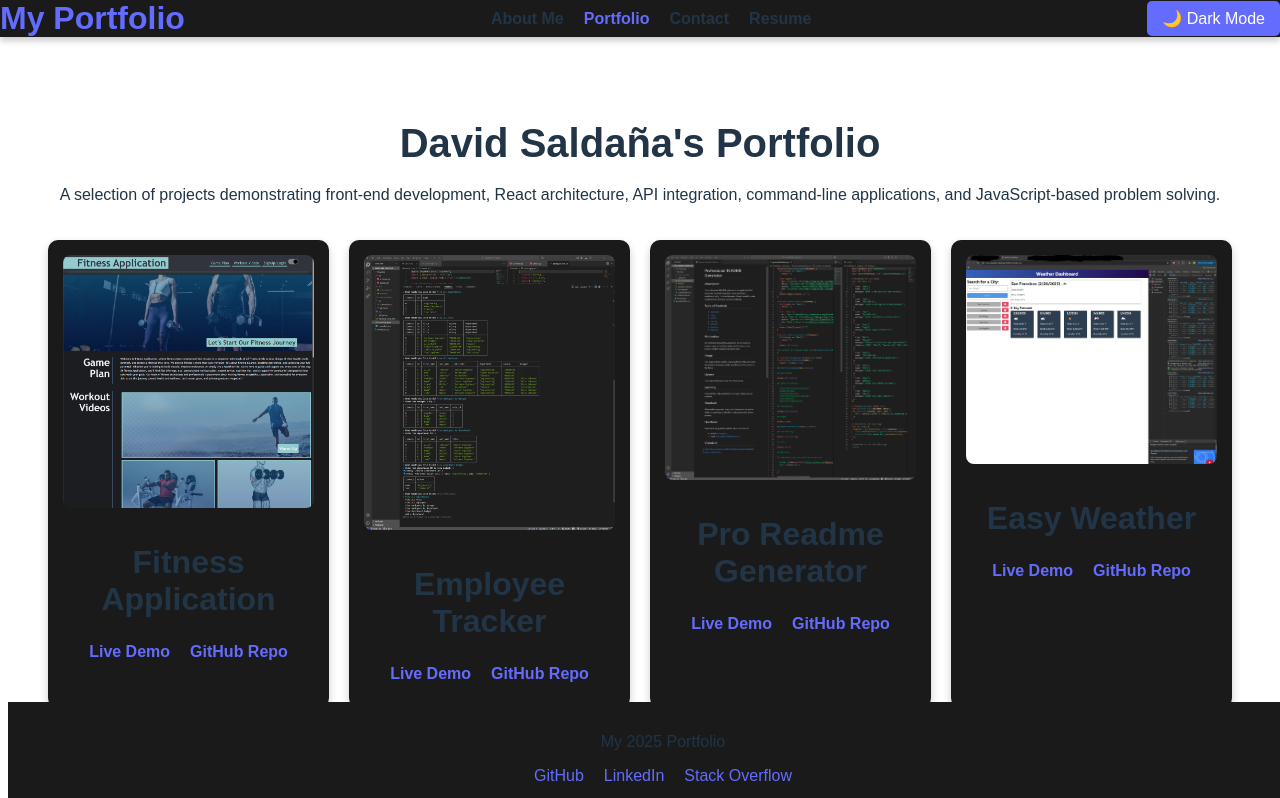
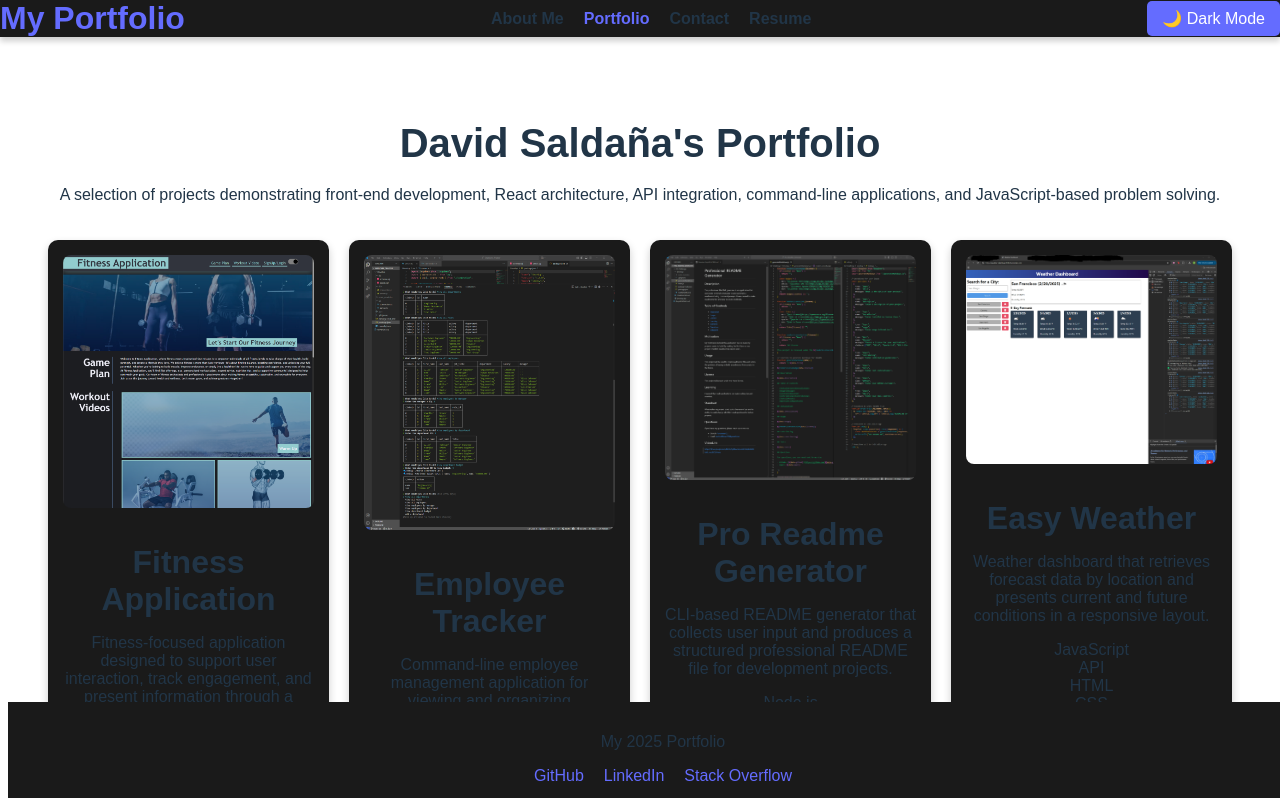
Before and after one commit to Fortunate122/React_Portfolio, a React (Vite) app: page /portfolio in a window 1280 px wide. Shown: the top 798 px of the page. Built offline with nearby package versions, Linux system fonts and the light colour scheme.

Commit message:
upgrade project cards with descriptions and tech stack

```diff
--- a/src/components/Project.jsx
+++ b/src/components/Project.jsx
@@ -1,8 +1,20 @@
-function Project({ title, image, liveLink, repoLink }) {
-    return (
-      <div className="project">
-        <img src={image} alt={`${title} screenshot`} />
+function Project({ title, image, description, tech, liveLink, repoLink }) {
+  return (
+    <article className="project">
+      <img src={image} alt={`${title} screenshot`} className="project-image" />
+
+      <div className="project-content">
         <h3>{title}</h3>
+        <p className="project-description">{description}</p>
+
+        <ul className="project-tech-list">
+          {tech.map((item) => (
+            <li key={item} className="project-tech-item">
+              {item}
+            </li>
+          ))}
+        </ul>
+
         <div className="project-links">
           <a href={liveLink} target="_blank" rel="noopener noreferrer">
             Live Demo
@@ -12,7 +24,8 @@ function Project({ title, image, liveLink, repoLink }) {
           </a>
         </div>
       </div>
-    );
-  }
+    </article>
+  );
+}
 
-  export default Project;
+export default Project;
```
